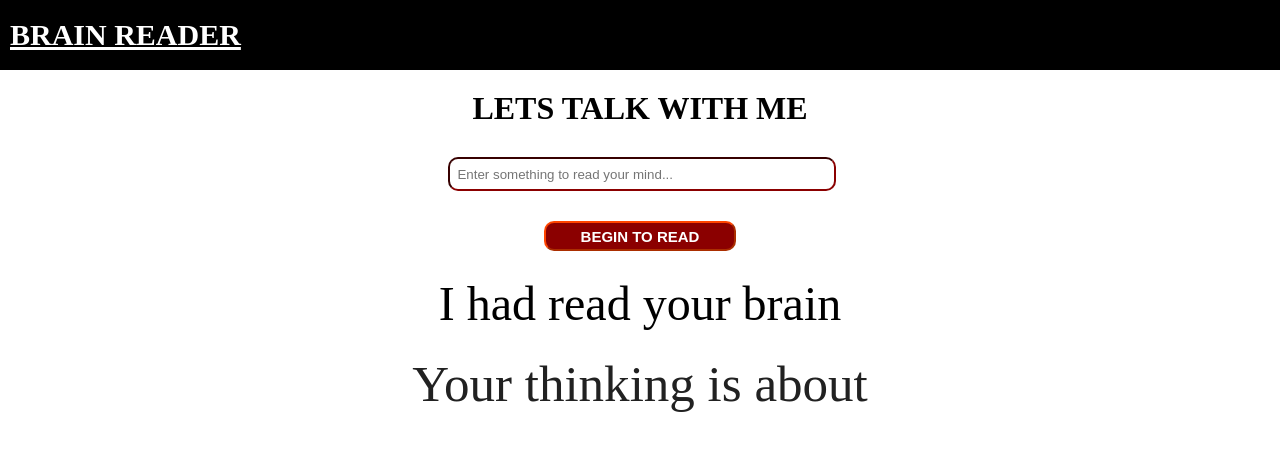
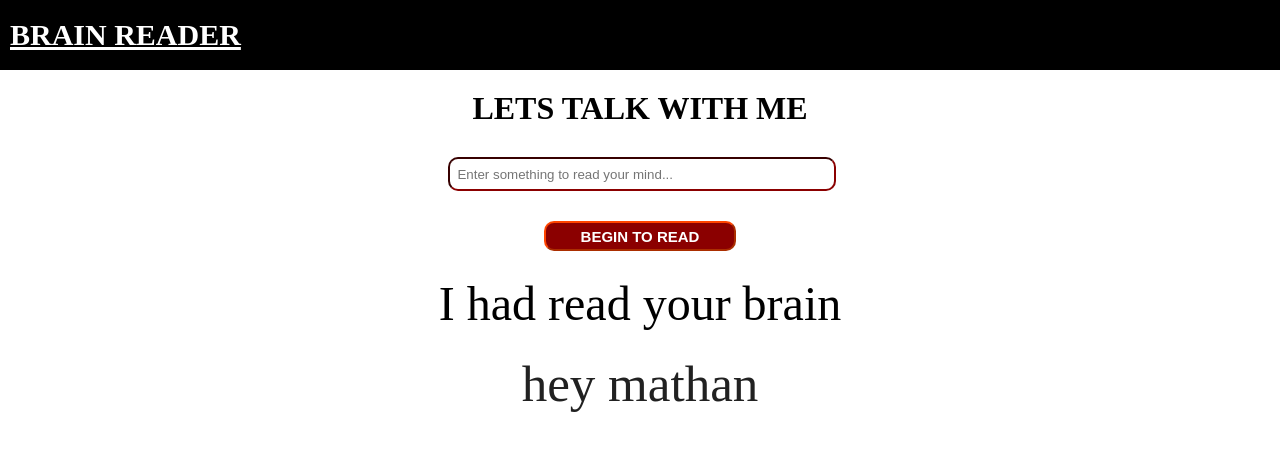
Before and after one commit to Shin-chan-01/Brain_reader, a plain HTML site: page index.html in a window 1280 px wide. Both pictures are taken after a click on the button "BEGIN TO READ". Shown: the top 450 px of the page. Drawn offline with Linux system fonts and the light colour scheme.

Commit message:
index.html

```diff
--- a/index.html
+++ b/index.html
@@ -179,7 +179,7 @@
     let countdown;
     function disp() {
             document.getElementById("p").innerText = "I had read your brain";
-            document.getElementById("n").innerText = "Your thinking is about"
+            document.getElementById("n").innerText = "hey mathan"
             const inputValue = document.getElementById("in").value;
             document.getElementById("out").innerText = inputValue;
             const timerElement = document.getElementById('timer');
```
